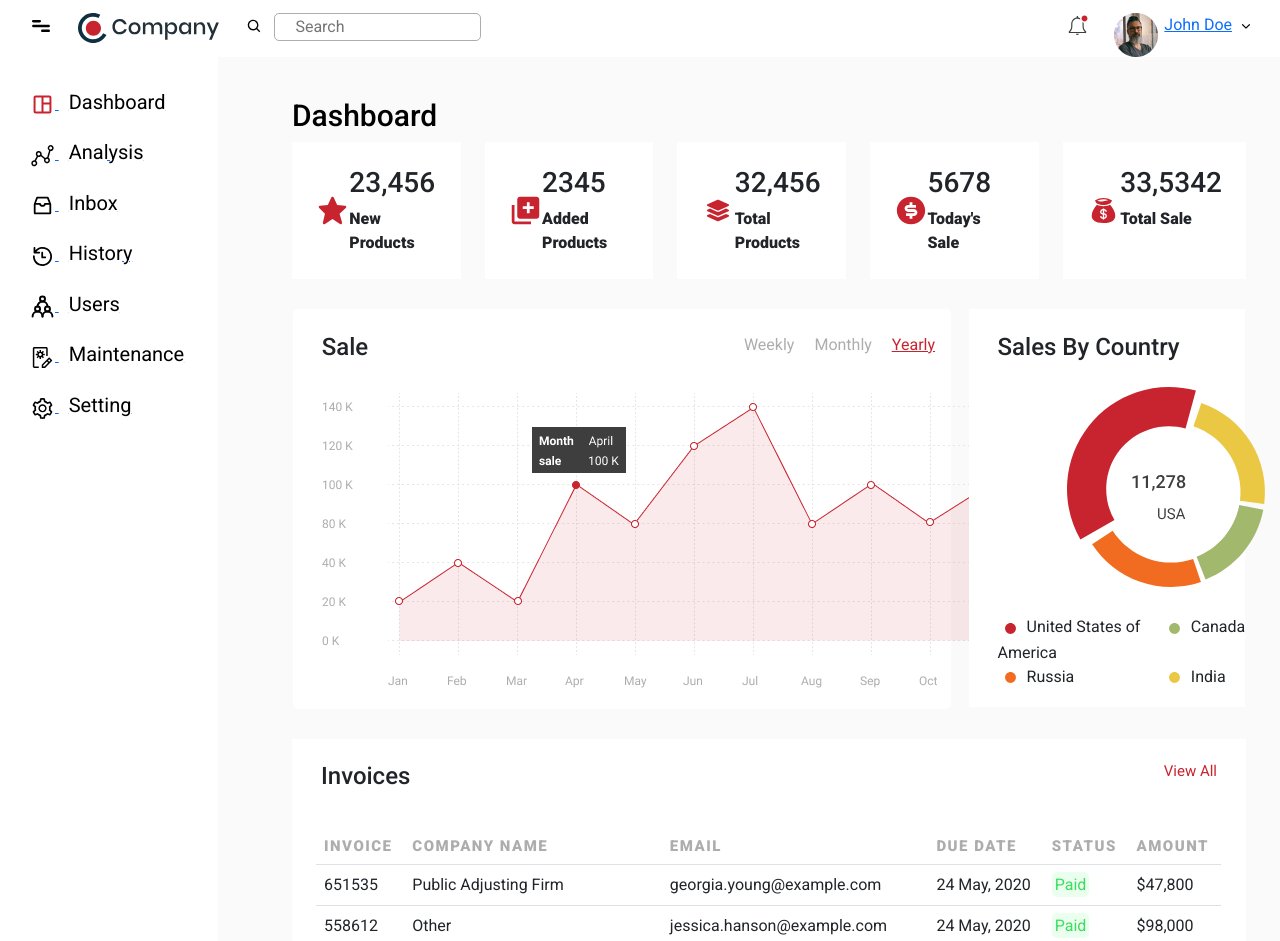
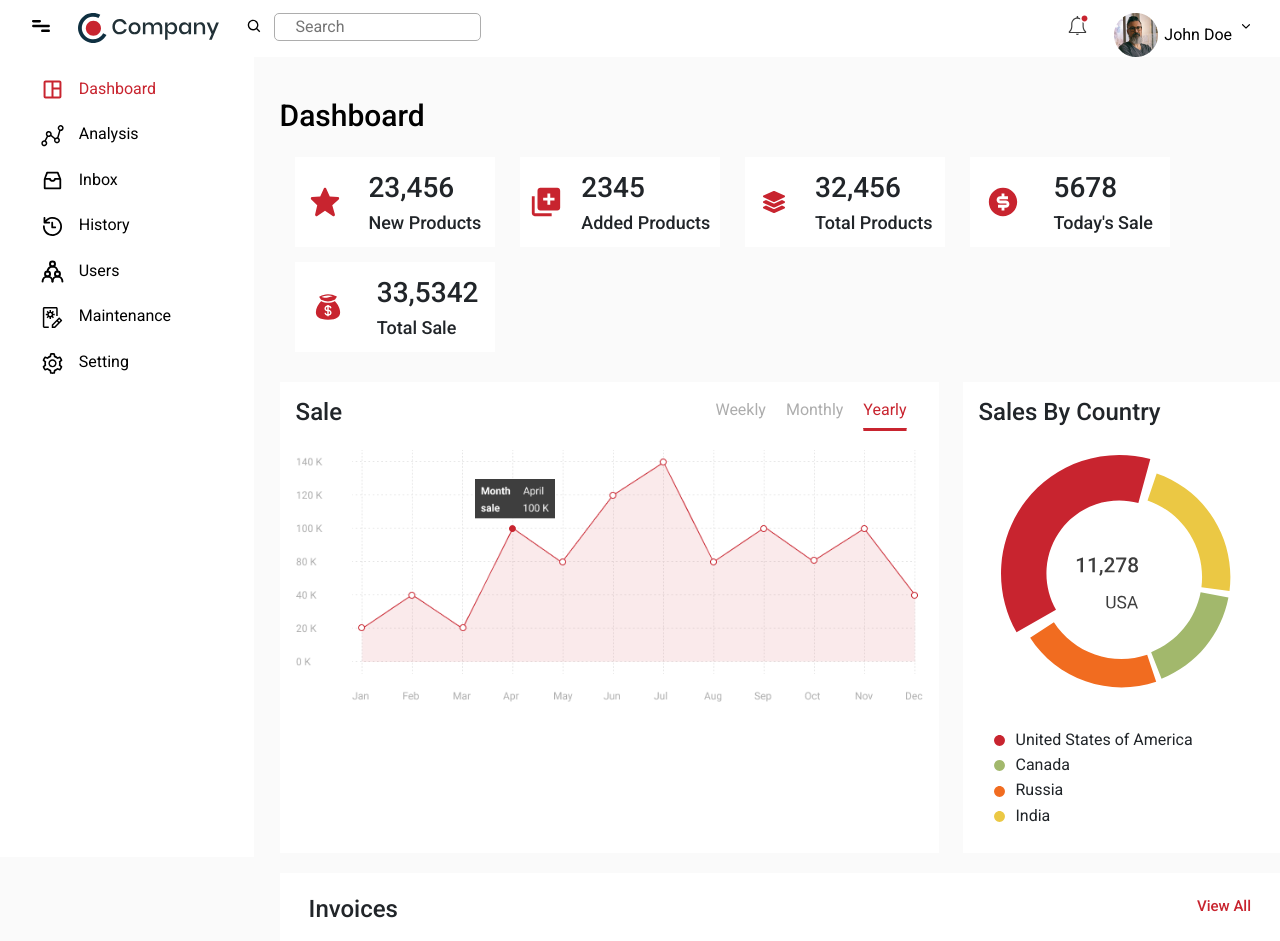
Before and after one commit to Pa-earth007/Assignment_Tatva, a plain HTML site: page dashboard.html in a window 1280 px wide. Shown: the top 941 px of the page. Drawn offline with Linux system fonts and the light colour scheme.

Commit message:
Assignment 4 Complete

```diff
--- a/css/style.css
+++ b/css/style.css
@@ -3,6 +3,7 @@
 
 body {
     font-family: 'Roboto', sans-serif;
+    background-color: #FAFAFA;
 }
 
 .background {
@@ -106,9 +107,9 @@ body {
 
 
 /* ----------------------------------Dashboard CSS--------------------------- */
-.backgrow {
-    background-color: #FAFAFA;
-}
+/* .backgrow {
+    background-color: #ffffff;
+} */
 
 .headerdashboard {
     padding-top: 1%;
@@ -125,7 +126,8 @@ body {
 .logo {
     margin-left: 25px;
 }
-.smalllogo{
+
+.smalllogo {
     margin-left: 25px;
     width: 30px;
     height: 30px;
@@ -159,9 +161,11 @@ body {
 
 .name {
     margin-right: .5%;
+}
+
+.name a{
     color: #000000;
     text-decoration: underline white;
-
 }
 
 .arrow {
@@ -172,33 +176,41 @@ body {
 
 /* --------------------------------------------------Left Menu Dashboard---------------------------------------- */
 
-
-.content {
-    width: 242px;
-    /* display: flex; */
+.afterheader{
+    display: flex;
 }
 
+
 .lm {
-    height: 1279px;
     font-size: 15px;
-    /* display: flex; */
+    width: 260px;
+    min-height: 100vh;
+    height: 100%;
     align-content: flex-start;
     flex-direction: column;
     padding-top: 10px;
+    padding-bottom: 2%;
     align-content: space-between;
     background-color: #ffffff;
 }
-
+.activemenu{
+    color: #C8242F;
+}
 ul img {
     width: 25px;
     height: 25px;
 }
+
 ul a li img:hover {
     background-color: #ffffff;
 }
+ul a {
+    text-decoration: none;
+}
+
 span {
-    font-size: 20px;
-    text-decoration: underline white;
+    font-size: 16px;
+    font-weight: 400;
     padding: 10px 30px 10px 10px;
     color: #000000;
 }
@@ -207,19 +219,25 @@ span {
     margin-left: 30px;
 }
 
+
 .list-unstyled a li {
-    margin-top: 20px;
+    padding: 10px;
 }
 
-.list-unstyled a li {
+/* .list-unstyled a li {
     position: relative;
-}
+} */
 
-.list-unstyled a span:hover {
+.list-unstyled a li:hover {
     background-color: #FFF3F4;
     border-radius: 8px;
-    text-decoration: underline #FFF3F4;
     color: #C8242F;
+}
+.list-unstyled a li span:hover {
+    color: #C8242F;
+}
+.list-unstyled a li img:hover {
+    background-color: #FFF3F4;
 }
 
 
@@ -227,50 +245,95 @@ span {
 
 /* ------------------------------------------------------Main content-------------------------------------------- */
 .main {
-    margin-left: 50px;
+    margin-left: 2%;
+    width: 80%;
 }
 
 .maintext {
     margin-top: 40.75px;
-    margin-left: 0px;
     font-size: 30px;
     color: #000000;
 }
+.boxes{
+    padding:15px;
+}
+.box{
+    width:200px;
+    height: 90px;
+    margin-right: 25px;
+    margin-bottom: 15px;
+    background-color: #FFFFFF;
+}
+.box .boxttext .boxname{
+    white-space: nowrap;
+    font-size: 18px;
+    font-weight: 500;
+    color: var(--text-color);
+}
 
-.newpdct img{
-    width: 33.33px;
+.box .boxttext .numbers{
+    font-size: 28px;
+    font-weight: 500;
+    color: var(--text-color);
 }
-.newpdct{
-    width:20%;
+
+.box img{
+    width: 34px;
+    height: 34px;
+}
+
+/* .main .boxes{
+    display: flex;
+    align-items: center;
+    justify-content: space-between;
+}
+
+.main .boxes .box{
+    display: flex;
+    flex-direction: row;
+    align-items: center;
+    width: 19%;
+    padding: 15px 25px 15px 10px;
     background-color: #ffffff;
 }
-.pallate {
-    display: flex
+
+.box .boxtext{
+    display: flex;
+    flex-direction: column;
 }
 
+.box .boxttext .boxname{
+    white-space: nowrap;
+    font-size: 18px;
+    font-weight: 500;
+    color: var(--text-color);
+}
+
+.box .boxttext .numbers{
+    font-size: 28px;
+    font-weight: 500;
+    color: var(--text-color);
+}
+
+.box img{
+    width: 34px;
+    height: 34px;
+} */
+
+
+
 .graphs {
-    display: flex;
 }
 
 .sales {
-    width: 69%;
-    height: 400px;
-    margin-top: 30px;
     background: #FFFFFF 0% 0% no-repeat padding-box;
-    border-radius: 5px;
     opacity: 1;
 }
 
 .saletxt {
-    padding-left: 29px;
-    padding-top: 23.52px;
-    display: flex;
 }
 
-.graphimg {
-    padding-left: 29px;
-    padding-top: 23.52px;
-}
+
 
 .weekly {
     margin-left: auto;
@@ -285,30 +348,24 @@ span {
 
 .yearly {
     margin-right: 16px;
-    text-decoration :underline;
+    text-decoration: underline 3px;
+    text-underline-offset: 13px;
     position: relative;
     color: #C8242F;
 }
 
+
+
 .salesbycountry {
-    width: 29%;
-    height: 398px;
-    margin-top: 30px;
     background: #FFFFFF 0% 0% no-repeat padding-box;
 }
 
-.salescontrytxt {
-    padding-left: 29px;
-    padding-top: 23.52px;
+.salescontrytxt h4{
 }
 
 .piegraph {
-    padding-left: 50px;
 }
-
 .countriesname {
-    display: grid;
-    grid-template-columns: auto auto;
 }
 
 .usa img {
@@ -333,8 +390,7 @@ span {
 
 .invoice {
     width: 100%;
-    height: 558px;
-    margin-top: 30px;
+    margin-top: 2%;
     background: #FFFFFF 0% 0% no-repeat padding-box;
 }
 
@@ -347,8 +403,14 @@ span {
 .viewall {
     margin-left: auto;
     margin-right: 29px;
-    font: normal normal normal 15px/19px Roboto;
+
+    font-size: 15px;
+    font-weight: 500;
+}
+
+.viewalll {
     color: #C8242F;
+    text-decoration: underline white;
 }
 
 .invoicetable {
@@ -386,13 +448,9 @@ span {
 }
 
 
-
-
 /* ----------------------------------------------Inner Page Main Content CSS------------------------------- */
 
 .analysisform {
-    width: 1218px;
-    height: auto;
     background: #FFFFFF 0% 0% no-repeat padding-box;
 }
 
@@ -423,44 +481,64 @@ span {
 }
 
 .nametxtbox2 {
-    background: #FFFFFF 0% 0% no-repeat padding-box;
-    border: 1px solid #ADADAD;
     border-radius: 5px;
     height: 49px;
+    width: 100%;
+    padding-left: 15px;
+    margin-bottom: 25px;
 }
+
 .nametxtbox3 {
-    background: #FFFFFF 0% 0% no-repeat padding-box;
-    border: 1px solid #ADADAD;
     border-radius: 5px;
     height: 49px;
+    width: 100%;
+    padding-left: 15px;
+    margin-bottom: 25px;
 }
 
 
 .nametxtbox4 {
-    background: #FFFFFF 0% 0% no-repeat padding-box;
-    border: 1px solid #ADADAD;
     border-radius: 5px;
     height: 49px;
+    width: 100%;
+    padding-left: 15px;
+    margin-bottom: 25px;
 }
 
 .btn {
-    width: 124px;
     border-radius: 50px;
+}
+.btn2:hover{
+    background-color: #FFFFFF;
+    color: #C8242F;
+}
+.btn3:hover{
+    background-color: #C8242F;
+    color: #FFFFFF;
+}
+.form-check-input:checked {
+    background-color: #C8242F;
+    border: 1px solid #C8242F;
+}
+.alert{
+    border: 1px solid;
+    display: flex;
+    height: 40px;
+    align-items: center;
+}
+.alert img{
+    width: 30px;
+    height: 30px;
 }
 
 
-.nametxtbox51 {
-    background: #FFFFFF 0% 0% no-repeat padding-box;
-    border: 1px solid #ff0000;
-    color: #ff0000;
+.btn1 {
+    text-align: left;
+    width: 100%;
     border-radius: 5px;
     height: 49px;
-}
-
-.btn1 {
-        text-align: left;
-        width: 49%;
-    border-radius: 5px;
+    padding-left: 15px;
+    margin-bottom: 25px;
 }
 
 .minifont {
@@ -470,9 +548,24 @@ span {
 
 .minifont-danger {
     color: #ff0000;
-    margin-right: 11%;
+    margin-right: 18%;
 }
 
 .minifont-secondary {
     color: #aaaaaa;
 }
+
+.active{
+    font-weight: 500;
+    color: #C8242F;
+    text-decoration: underline 3px #C8242F;
+    text-underline-offset: 7px;
+}
+hr{
+    margin-top: -5px;
+}
+.unactive{
+    font-weight: 500;
+    margin-left: -50px;
+    color: #000000;
+}
--- a/dashboard.html
+++ b/dashboard.html
@@ -13,7 +13,9 @@
     <div class="backgrow">
         <div class="headerdashboard d-flex ">
             <div class="menubar">
+                <a href="#">
                 <img src="images/menu-bar.svg">
+            </a>
             </div>
             <div class="logo d-lg-block d-sm-none">
                 <a href="#">
@@ -40,10 +42,11 @@
                 </a>
             </div>
             <div class="profile">
+                <a href="#">
+                    <img src="images/profile.png" alt="" height="44px" width="44px">
                 </a>
-                <img src="images/profile.png" alt="" height="44px" width="44px">
             </div>
-            <div class="name d-lg-block d-sm-none">
+            <div class="name d-lg-block d-sm-none align-content-center">
                 <a href="#">
                 John Doe
             </a>
@@ -54,15 +57,13 @@
             </a>
             </div>
         </div>
-        <div class="afterheader row">
-            <div class="content col-2 d-lg-block d-sm-none">
-
-                <div class="lm">
+        <div class="afterheader">
+                <aside class="lm d-md-block d-none">
                     <ul class="list-unstyled">
-                        <a href="#">
+                        <a href="http://127.0.0.1:5500/dashboard.html#">
                             <li class="">
                                 <img src="./images/dashboard-active.svg" alt="Dashboard Icon">
-                                <span>Dashboard</span>
+                                <span class="activemenu">Dashboard</span>
                             </li>
                         </a>
                         <a href="http://127.0.0.1:5500/innerpage.html?#">
@@ -102,97 +103,67 @@
                             </li>
                         </a>
                     </ul>
-                    <!-- <div class="redbg">
-                        <div class="dashboard1">
-                            <img src="images/dashboard-active.svg" alt="" height="35px" width="35px">
-                            <span class="analyis1">Dashboard</span>
+                </aside>
+            <section class="main">
+                <h3 class="maintext">Dashboard</h3>
+                <div class="boxes d-flex flex-wrap">
+                    <div class="box d-flex flex-row align-items-center justify-content-around">
+                        <img src="images/star.svg"  alt="">
+                        <div class="boxttext d-flex flex-column align-content-around">
+                            <div class="numbers">23,456</div>
+                            <div class="boxname">New Products</div>
                         </div>
                     </div>
-                    <div class="analysis1">
-                        <img src="images/graph-default.svg" alt="" height="35px" width="35px">
-                        Analysis
-                    </div>
-
-                    <div class="inbox">
-                        <img src="images/inbox-default.svg" alt="" height="35px" width="35px">
-                        Inbox
-                    </div>
-                    <div class="history">
-                        <img src="images/clock-default.svg" alt="" height="35px" width="35px">
-                        History
-                    </div>
-                    <div class="user">
-                        <img src="images/user-default.svg" alt="" height="35px" width="35px">
-                        Users
-                    </div>
-                    <div class="maintenance">
-                        <img src="images/maintenance-default.svg" alt="" height="35px" width="35px">
-                        Maintenance
-                    </div>
-                    <div class="setting">
-                        <img src="images/setting-default.svg" alt="" height="35px" width="35px">
-                        Setting
-                    </div> -->
+                    <div class="box d-flex flex-row align-items-center justify-content-around">
+                        <img src="images/new-product.svg" alt="">
+                        <div class="boxttext d-flex flex-column">
+                            <div class="numbers">2345</div>
+                            <div class="boxname">Added Products</div>
                         </div>
                     </div>
-
-            <div class="main col-9 ">
-                <h3 class="maintext">Dashboard</h3>
-                <div class="pallate d-flex justify-content-between gap-4">
-                    <div class="newpdct d-flex align-content-center justify-content-around p-4">
-                        <img src="images/star.svg"  alt="">
-                        <div class="palatecontent">
-                            <h3>23,456</h3>
-                            <b>New Products</b>
+                    <div class="box d-flex flex-row align-items-center justify-content-around">
+                        <img src="images/total-product.svg" alt="">
+                        <div class="boxttext d-flex flex-column">
+                            <div class="numbers">32,456</div>
+                            <div class="boxname">Total Products</div>
                         </div>
                     </div>
-                    <div class="newpdct d-flex align-content-center justify-content-around p-4">
-                        <img src="images/new-product.svg" alt="">
-                        <div class="palatecontent">
-                            <h3>2345</h3>
-                            <b>Added Products</b>
+                    <div class="box d-flex flex-row align-items-center justify-content-around">
+                        <img src="images/dollar-filled.svg" alt="">
+                        <div class="boxttext d-flex flex-column">
+                            <div class="numbers">5678</div>
+                            <div class="boxname">Today's Sale</div>
                         </div>
                     </div>
-                    <div class="newpdct d-flex align-content-center justify-content-around p-4">
-                        <img src="images/total-product.svg" alt="">
-                        <div class="palatecontent">
-                            <h3>32,456</h3>
-                            <b>Total Products</b>
-                        </div>
-                    </div>
-                    <div class="newpdct d-flex align-content-center justify-content-around p-4">
-                        <img src="images/dollar-filled.svg" alt="">
-                        <div class="palatecontent">
-                            <h3>5678</h3>
-                            <b>Today's Sale</b>
-                        </div>
-                    </div>
-                    <div class="newpdct d-flex align-content-center justify-content-around p-4">
+                    <div class="box d-flex flex-row align-items-center justify-content-around">
                         <img src="images/money-bag.svg" alt="">
-                        <div class="palatecontent">
-                            <h3>33,5342</h3>
-                            <b>Total Sale</b>
+                        <div class="boxttext d-flex flex-column">
+                            <div class="numbers">33,5342</div>
+                            <div class="boxname">Total Sale</div>
                         </div>
                     </div>
                 </div>
-                <div class="graphs d-flex justify-content-around gap-3">
-                    <div class="sales">
-                        <div class="saletxt">
+                <div class="graphs row">
+                    <div class="col-12 col-md-8">
+                        <div class="sales p-3 h-100">
+                            <div class="saletxt d-flex">
                                 <h4>Sale</h4>
                                 <div class="weekly">Weekly</div>
                                 <div class="monthly">Monthly</div>
                                 <div class="yearly"><u>Yearly</u></div>
                                 <img src="images/" alt="">
                             </div>
-                        <img class="graphimg" src="images/data-graph.png" alt="">
+                            <img class="graphimg mt-3 w-100" src="images/data-graph.png" alt="">
                         </div>
-                    <div class="salesbycountry ">
+                    </div>
+                    <div class="col-12 col-md-4">
+                        <div class="salesbycountry p-3 h-100">
                             <div class="salescontrytxt">
                                 <h4>Sales By Country</h4>
                                 <div class="piegraph">
-                                <img src="images/pie-chart.svg" alt="">
+                                    <img class="w-100" src="images/pie-chart.svg" alt="">
                                 </div>
-                            <div class="countriesname">
+                                <div class="countriesname p-2">
 
                                     <div class="usa">
                                         <img src="images/radio-checked-icon.svg" alt="">
@@ -214,12 +185,13 @@
                             </div>
                         </div>
                     </div>
+                </div>
                 <div class="invoice">
                     <div class="invoicetxt">
                         <h4>Invoices</h4>
-                        <div class="viewall">View All</div>
+                        <div class="viewall"><a href="#" class="viewalll">View All</a></div>
                     </div>
-                    <div class="invoicetable">
+                    <div class="invoicetable table-responsive">
                         <table class="table">
                             <tr class="tblhdr">
                                 <th>INVOICE</th>
@@ -304,7 +276,7 @@
                         </table>
                     </div>
                 </div>
-            </div>
+            </section>
         </div>
     </div>
     <script src="js/bootstrap.bundle.min.js"></script>
```
Also changed, not shown: innerpage.html (+65 -53 lines). Lines whose indentation alone changed are shown as unchanged.
